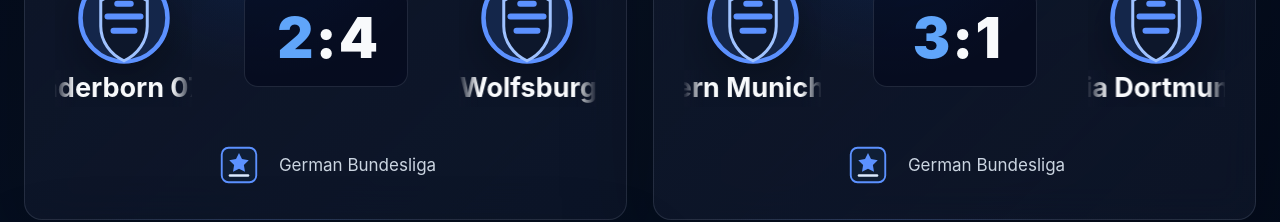
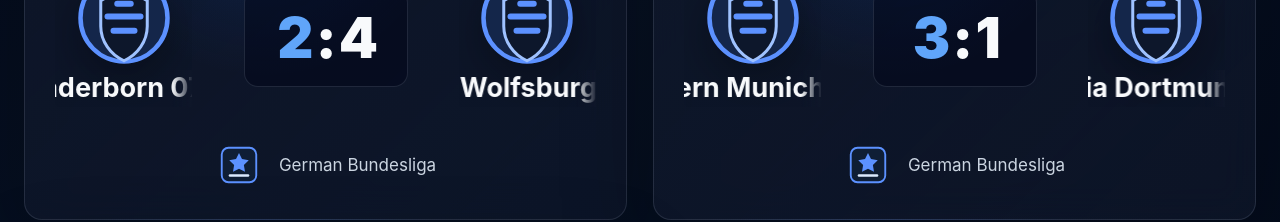
Before and after one commit to Kilros0817/match-results, an Angular app: page /results in a window 1280 px wide. Shown: the part 728-950 px from the top of the page. Built offline with nearby package versions, Linux system fonts and the light colour scheme; no server answers.

Commit message:
style(match-card): adjust overflow fade on team name animation

```diff
--- a/src/app/results/components/match-card/match-card.component.scss
+++ b/src/app/results/components/match-card/match-card.component.scss
@@ -73,7 +73,6 @@
 
   &::before {
     left: 0;
-    background: linear-gradient(90deg, rgb(var(--color-surface-rgb) / 95%), transparent);
   }
 
   &::after {
```
